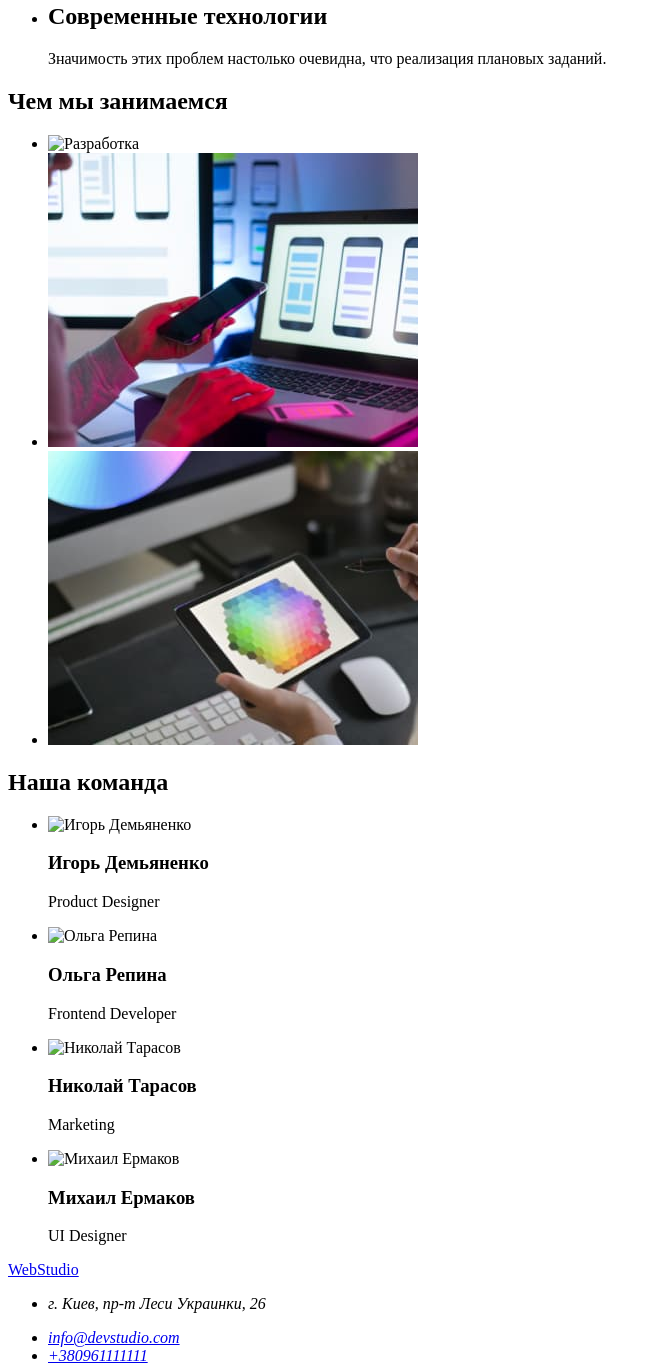
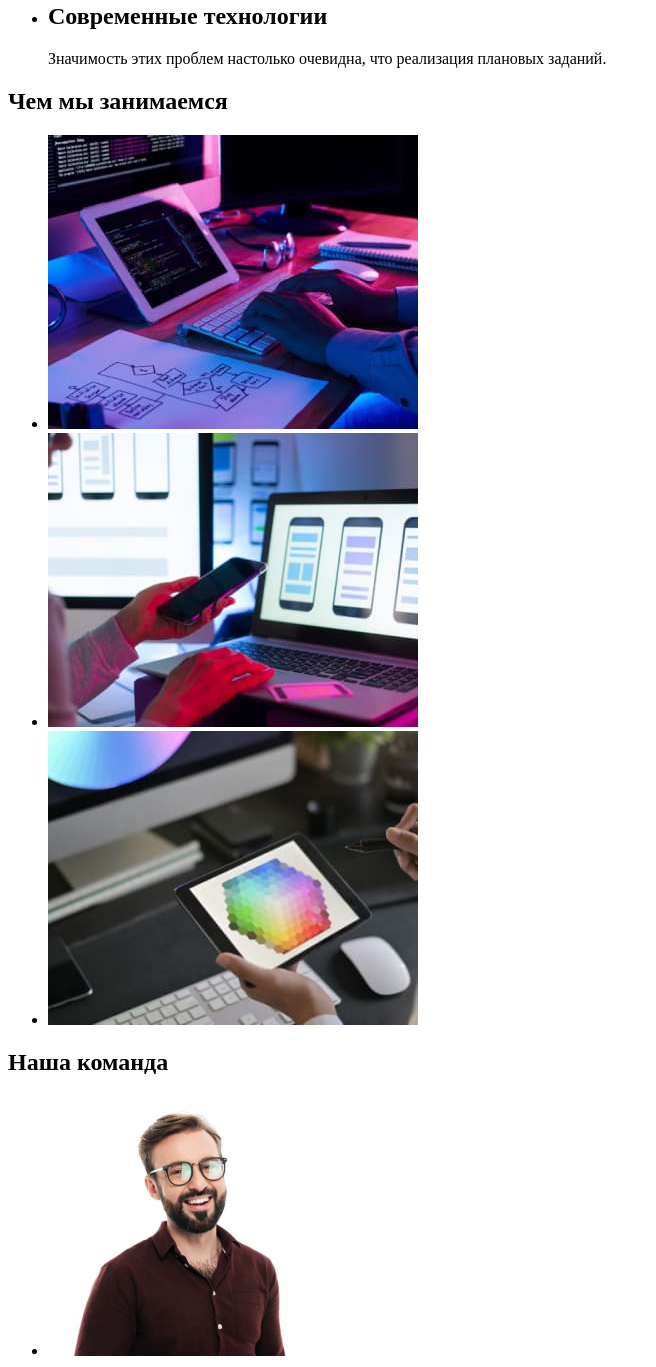
Before and after one commit to DZaporozhan/goit-markup-hw-01, a plain HTML site: page index.html in a window 1280 px wide. Shown: the part 507-1874 px from the top of the page, without its empty margins (0-656 px from the left). Drawn offline with Linux system fonts and the light colour scheme; the site is published under a folder, as on GitHub Pages, so addresses that start at the root find nothing.

Commit message:
Добавляет исправление в адресации изображений

```diff
--- a/index.html
+++ b/index.html
@@ -60,7 +60,7 @@
             <h2>Чем мы занимаемся</h2>
             <ul>
                 <li>
-                    <img src="/images/box1.jpg" alt="Разработка" width="370">
+                    <img src="images/box1.jpg" alt="Разработка" width="370">
                 </li>
                 <li>
                     <img src="images/box2.jpg" alt="Верстка" width="370">
@@ -75,22 +75,22 @@
             <h2>Наша команда</h2>
             <ul>
                 <li>
-                    <img src="/images/per1.jpg" alt="Игорь Демьяненко" width="270">
+                    <img src="images/per1.jpg" alt="Игорь Демьяненко" width="270">
                     <h3>Игорь Демьяненко</h3>
                     <p>Product Designer</p>
                 </li>
                 <li>
-                    <img src="/images/per2.jpg" alt="Ольга Репина" width="270">
+                    <img src="images/per2.jpg" alt="Ольга Репина" width="270">
                     <h3>Ольга Репина</h3>
                     <p>Frontend Developer</p>
                 </li>
                 <li>
-                    <img src="/images/per3.jpg" alt="Николай Тарасов" width="270">
+                    <img src="images/per3.jpg" alt="Николай Тарасов" width="270">
                     <h3>Николай Тарасов</h3>
                     <p>Marketing</p>
                 </li>
                 <li>
-                    <img src="/images/per4.jpg" alt="Михаил Ермаков" width="270">
+                    <img src="images/per4.jpg" alt="Михаил Ермаков" width="270">
                     <h3>Михаил Ермаков</h3>
                     <p>UI Designer</p>
                 </li>
@@ -99,7 +99,7 @@
     </main>
     <!-- Footer -->
     <footer>
-        <a href="/index.html"><span>Web</span>Studio</a>
+        <a href="index.html"><span>Web</span>Studio</a>
         <address>
             <ul>
                 <li>
```
